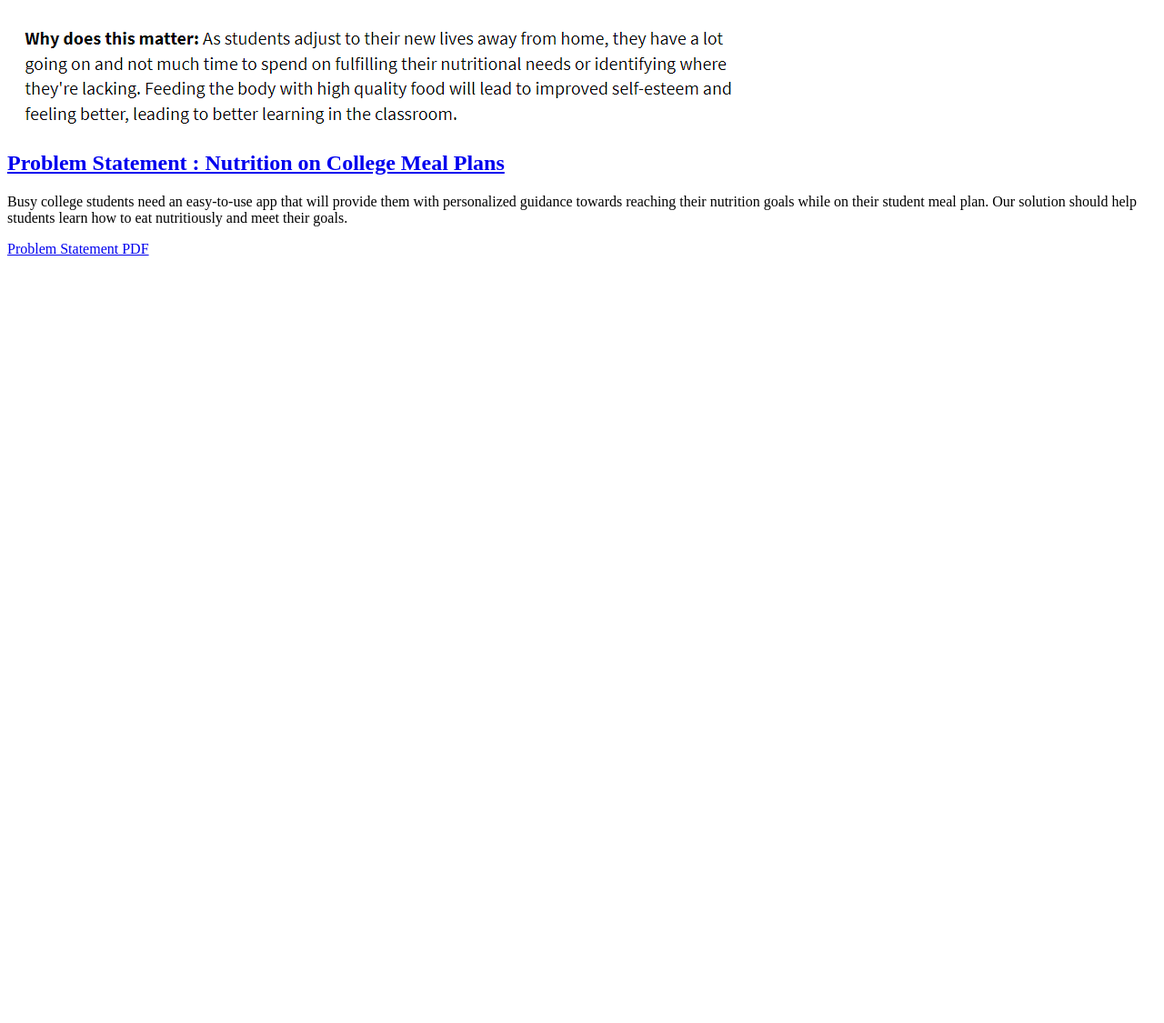
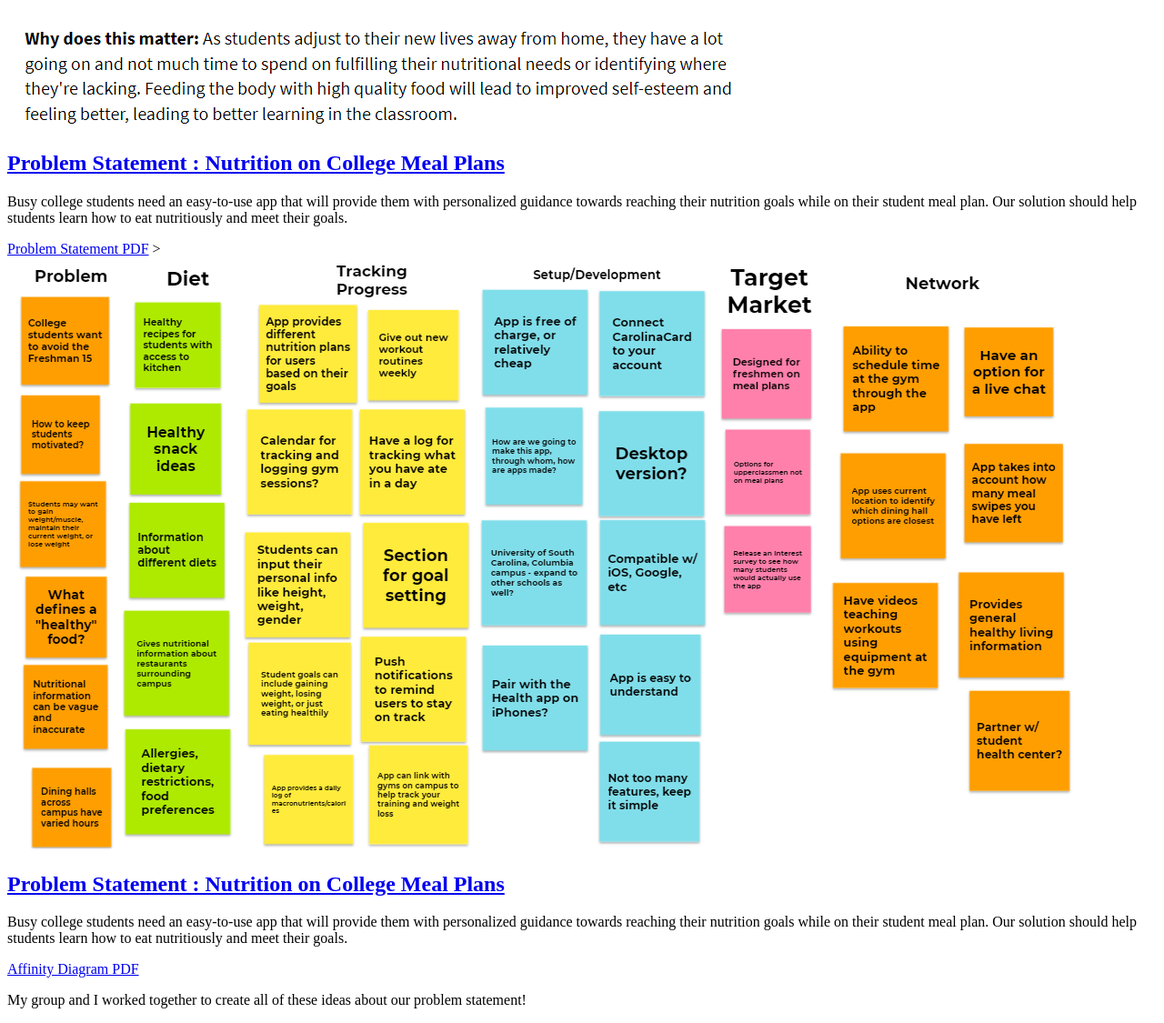
Before and after one commit to matthewlmaloney/matthewlmaloney.github.io, a plain HTML site: page index.html in a window 1280 px wide. Shown: the part 535-1660 px from the top of the page at 91% size. Before the commit the page ends 826 px from the top, so only its background shows below. Drawn offline with Linux system fonts and the light colour scheme.

Commit message:
Add files via upload

```diff
--- a/index.html
+++ b/index.html
@@ -5,8 +5,9 @@
    </head>
    <body>
        <h2>Matthew Maloney's CSCE 190 Site!</h2>
+
+       <!--Problem Statement Assignment-->
        <section class="assignment">
-
             <a href="files/Problem-Statement.pdf"> <img src="images/problem.png"></a>
             </section class="ass-details">
                 <a href="files/Problem-Statement.pdf"><h2>Problem Statement : Nutrition on College Meal Plans</h2></a>
@@ -16,5 +17,20 @@
         <a href="files/Problem-Statement.pdf">Problem Statement PDF</a>
         </section>
     </section>
+
+    <!--Affinity diagram assignment-->>
+    <section class="assignment">
+       <a href="files/affinitydiagram.pdf"> <img src="images/affinity.png"></a>
+       </section class="ass-details">
+            <a href="files/affinitydiagram.pdf"><h2>Problem Statement : Nutrition on College Meal Plans</h2></a>
+            <p>
+                Busy college students need an easy-to-use app that will provide them with personalized guidance towards reaching their nutrition goals while on their student meal plan. Our solution should help students learn how to eat nutritiously and meet their goals.
+            </p>
+                <a href="files/affinitydiagram.pdf">Affinity Diagram PDF</a>
+                <p>
+                        My group and I worked together to create all of these ideas about our problem statement!
+                </p>
+            </section>
+        </section>
    </body>
 </html>
```
Also changed, not shown: images/affinity.png (added), 1 other file. Lines whose indentation alone changed are shown as unchanged.
